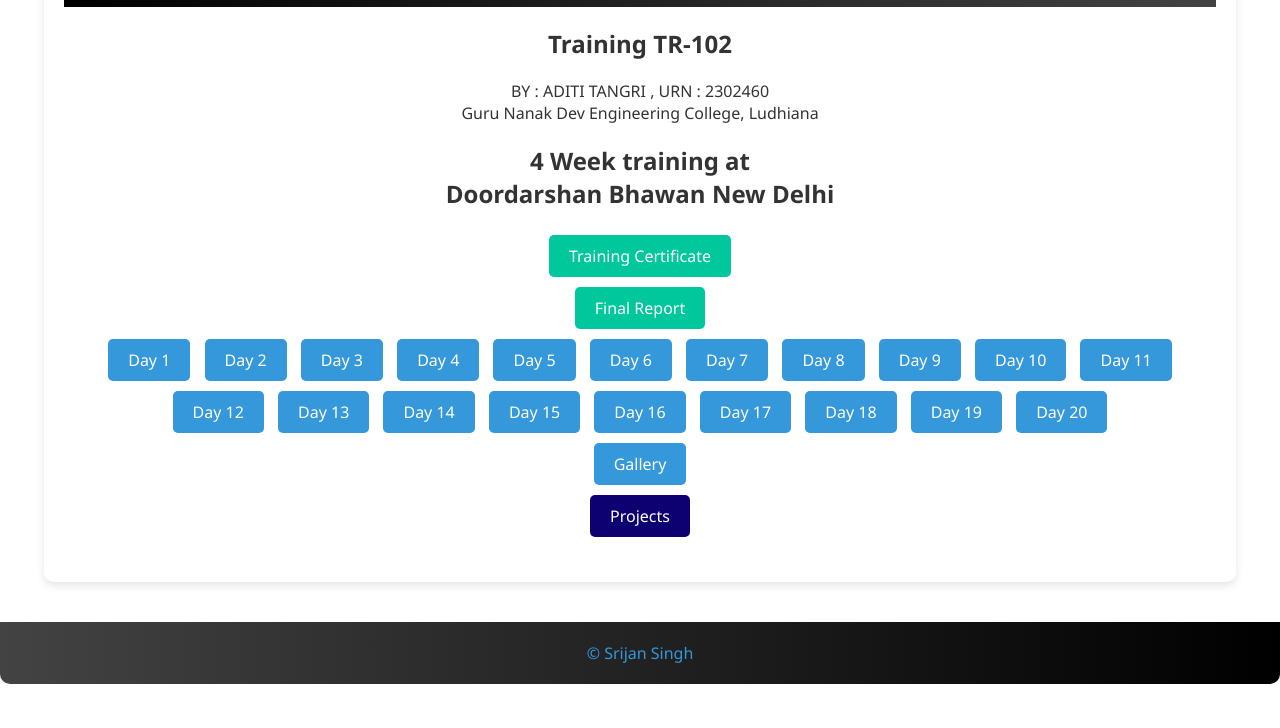
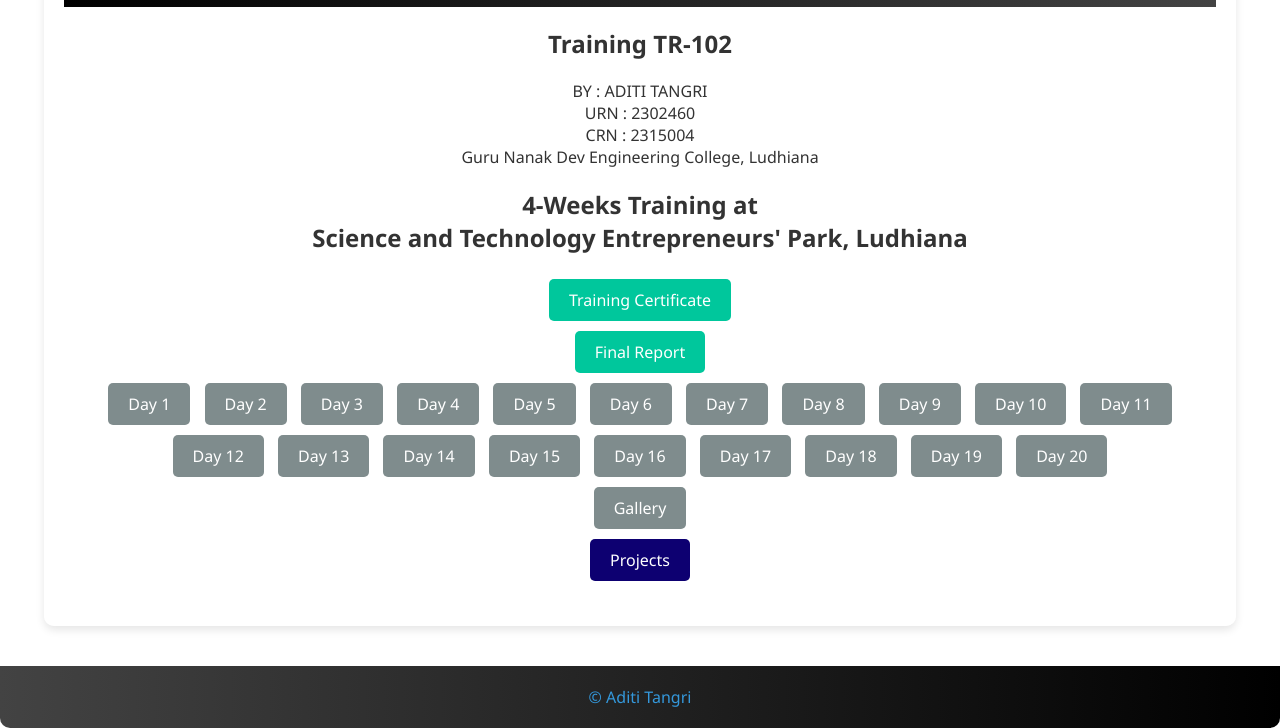
Before and after one commit to AditiTangri/my-training-page, a plain HTML site: page index.html in a window 1280 px wide. Shown: the part 118-846 px from the top of the page. Before the commit the page ends 802 px from the top, so only its background shows below. Drawn offline with Linux system fonts and the light colour scheme.

Commit message:
Update index.html

```diff
--- a/index.html
+++ b/index.html
@@ -54,16 +54,7 @@
             text-align: center;
             margin-bottom: 20px;
         }
-        nav a {
-            display: inline-block;
-            padding: 10px 20px;
-            background-color: #3498db;
-            color: #fff;
-            text-decoration: none;
-            border-radius: 5px;
-            margin: 5px;
-            transition: background-color 0.3s ease;
-        }
+
         .project-buttons {
             display: flex;
             flex-wrap: wrap;
@@ -82,9 +73,21 @@
         .project-button:hover {
             background-color: #666;
         }
-        nav a:hover {
-            background-color: #2980b9;
-        }
+        nav a {
+    display: inline-block;
+    padding: 10px 20px;
+    background-color: #7f8c8d; /* medium grey */
+    color: #fff;
+    text-decoration: none;
+    border-radius: 5px;
+    margin: 5px;
+    transition: background-color 0.3s ease;
+}
+
+nav a:hover {
+    background-color: #5c6e70; /* dark grey on hover */
+}
+
         .section {
             display: none;
         }
@@ -182,14 +185,14 @@
         <header>
             <a href="https://www.gndec.ac.in/"><img src="image/gndecLogo.png" alt="GNDEC Logo"></a>
             <a href="#" class="home-button" onclick="showSection('home')">Home</a>
-            <a href="https://prasarbharati.gov.in/doordarshan/"><img src="image/step.png" alt="DD Logo"></a>
+            <a href="https://stepgndec.com/"><img src="image/step.png" alt="STEP Logo"></a>
         </header>
 
 
         <section id="home" class="section active">
             <h1>Training TR-102 </h1>
-            <p>BY : ADITI TANGRI , URN : 2302460 <br> Guru Nanak Dev Engineering College, Ludhiana</p>
-            <h2>4 Week training at <br> Doordarshan Bhawan New Delhi</h2>
+            <p>BY : ADITI TANGRI <br> URN : 2302460 <br> CRN : 2315004 <br> Guru Nanak Dev Engineering College, Ludhiana</p>
+            <h2>4-Weeks Training at <br> Science and Technology Entrepreneurs' Park, Ludhiana </h2>
         </section>
         <nav>
             <a style="background-color: rgb(0, 199, 156);" href="#" onclick="showSection('certificate')">Training Certificate</a>
@@ -444,7 +447,7 @@
         </section>
 
         <footer>
-           <a href="https://www.linkedin.com/in/srijan-singh-559258255/"> &copy; Srijan Singh</a>
+           <a href="https://www.linkedin.com/in/srijan-singh-559258255/"> &copy; Aditi Tangri</a>
         </footer>
     </div>
     <script>
```
